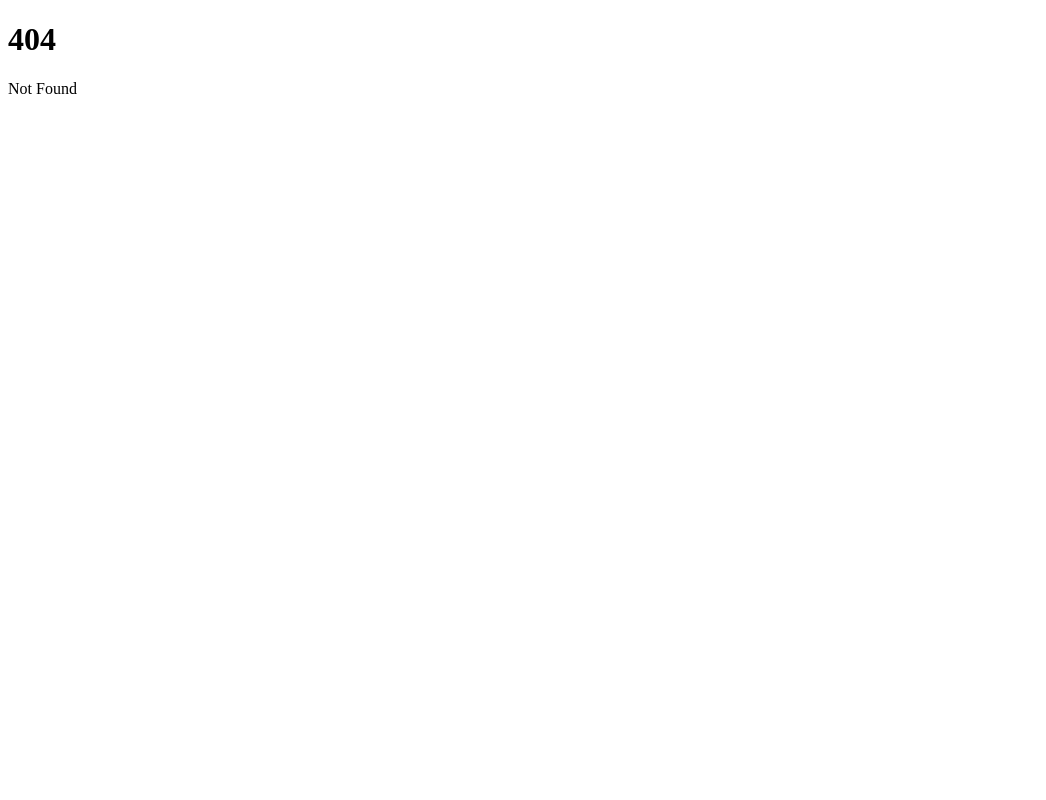
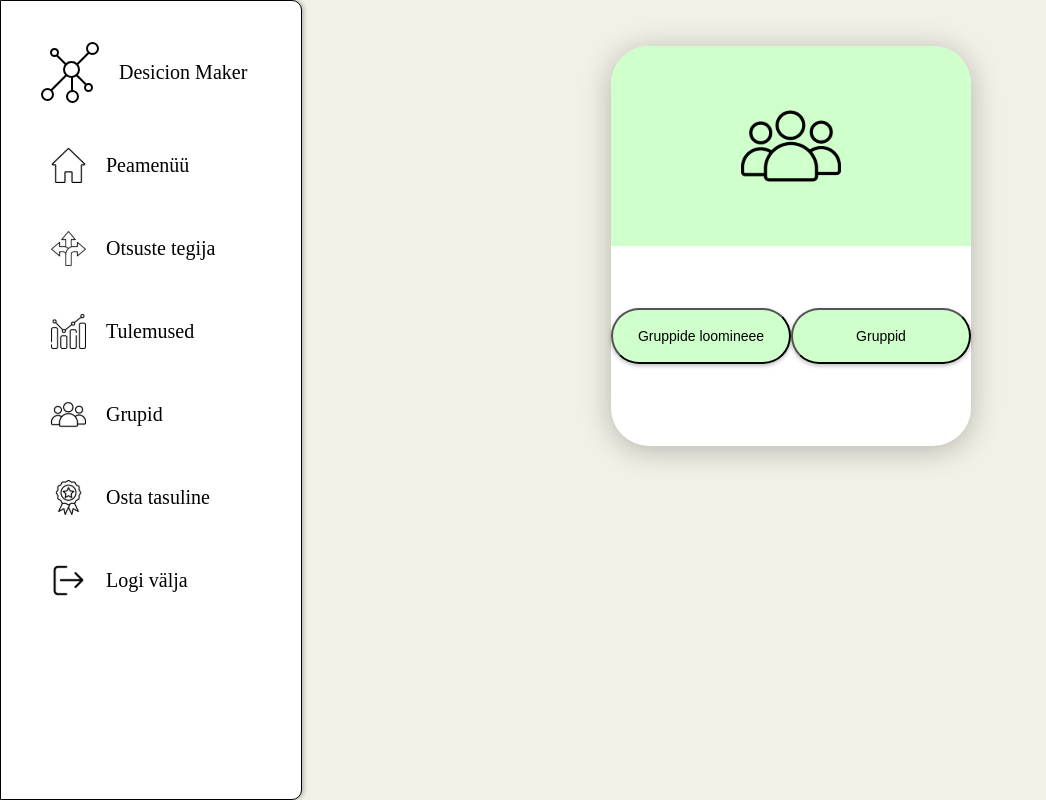
Before and after one commit to Elikala/DecisionMaker, a SvelteKit app in the folder my-app/: page /grupid_naide in a window 1280 px wide. Before the commit this address had no page. Shown: the whole page, without its empty margins (0-1046 px from the left). Built offline with nearby package versions, Linux system fonts and the light colour scheme.

Commit message:
Create file

```diff
--- /dev/null
+++ b/my-app/src/routes/(app)/grupid_naide/+page.svelte
@@ -0,0 +1,68 @@
+<script>
+	import Button from "$lib/components/Button.svelte";
+    import Input from "$lib/components/Input.svelte";
+	import choicesIcon from '$lib/images/choices.svg';
+    import resultsIcon from '$lib/images/results.svg';
+    import groupsIcon from '$lib/images/groups.svg';
+</script>
+
+<section>
+	<div class="back-container" >
+		<div class="back-container-green">
+			<img src={groupsIcon} alt="Choices icon" width="100 px"/>
+		</div>
+		<div class="action-area">
+			<Button>Gruppide loomineee </Button>
+            <Button>Gruppid</Button>
+		</div>
+	</div>
+</section>
+
+<style>
+	section {
+		display: flex;
+		justify-content: center;
+		align-items: center;
+		flex: 0.6;
+		gap: 40px;
+	}
+
+
+	.back-container {
+		display: grid;
+		grid-template-rows: 1fr 1fr;
+		min-width: 300px;
+		max-width: 393px;
+		height: 400px;
+		flex-shrink: 0;
+
+		border-radius: 38px;
+		background: #FFF;
+		box-shadow: 0px 4px 30px 0px rgba(0, 0, 0, 0.25);
+		z-index: 1;
+	}
+
+	.back-container-green {
+		display: grid;
+		place-items: center;
+		grid-template-columns: 1;
+		width: 100%;
+		height: 100%;
+		flex-shrink: 0;
+
+		border-radius: 38px 38px 0px 0px;
+		background: #CFFFCB;
+		z-index: 2;
+	}
+
+	.action-area {
+		grid-template-columns: 2;
+		display: flex;
+		justify-content: center;
+		align-items: center;
+		align-self: center;
+		margin-bottom: 20px;
+		height: 100%;
+	}
+
+</style>
```
